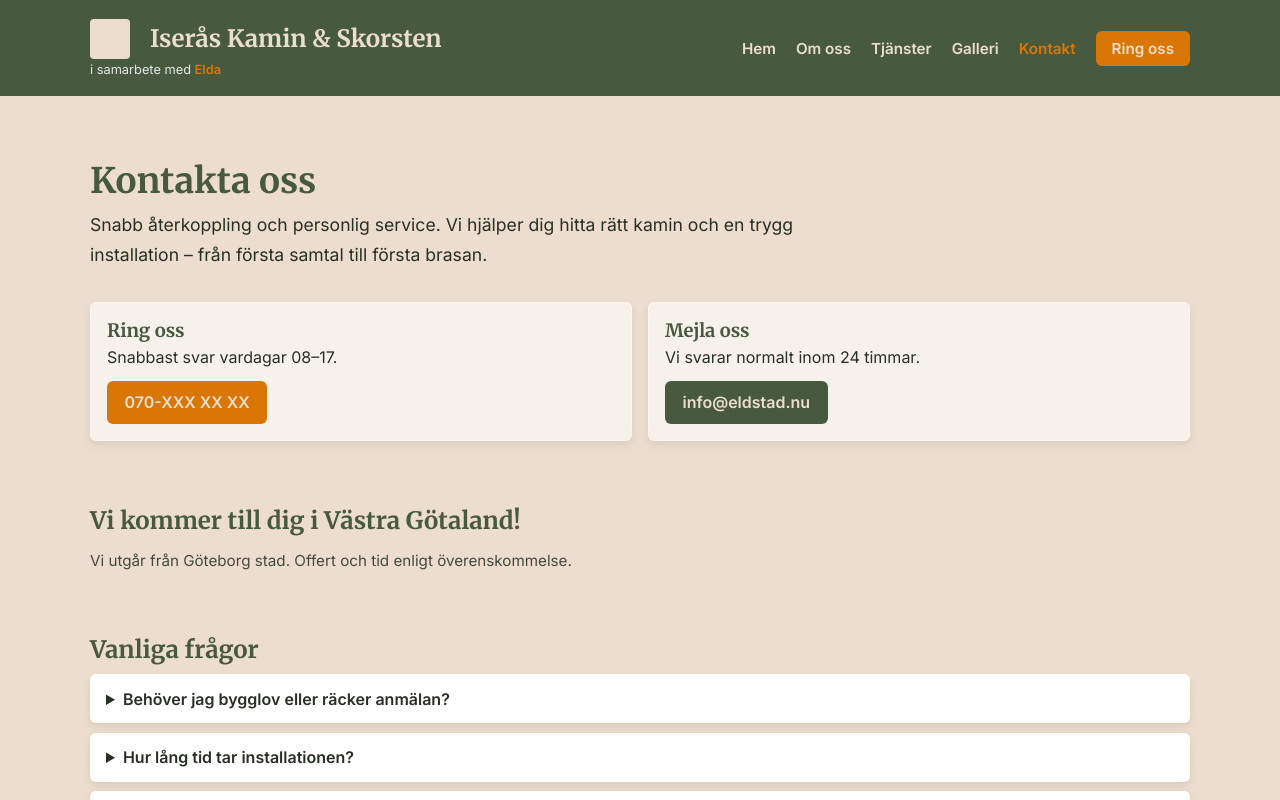
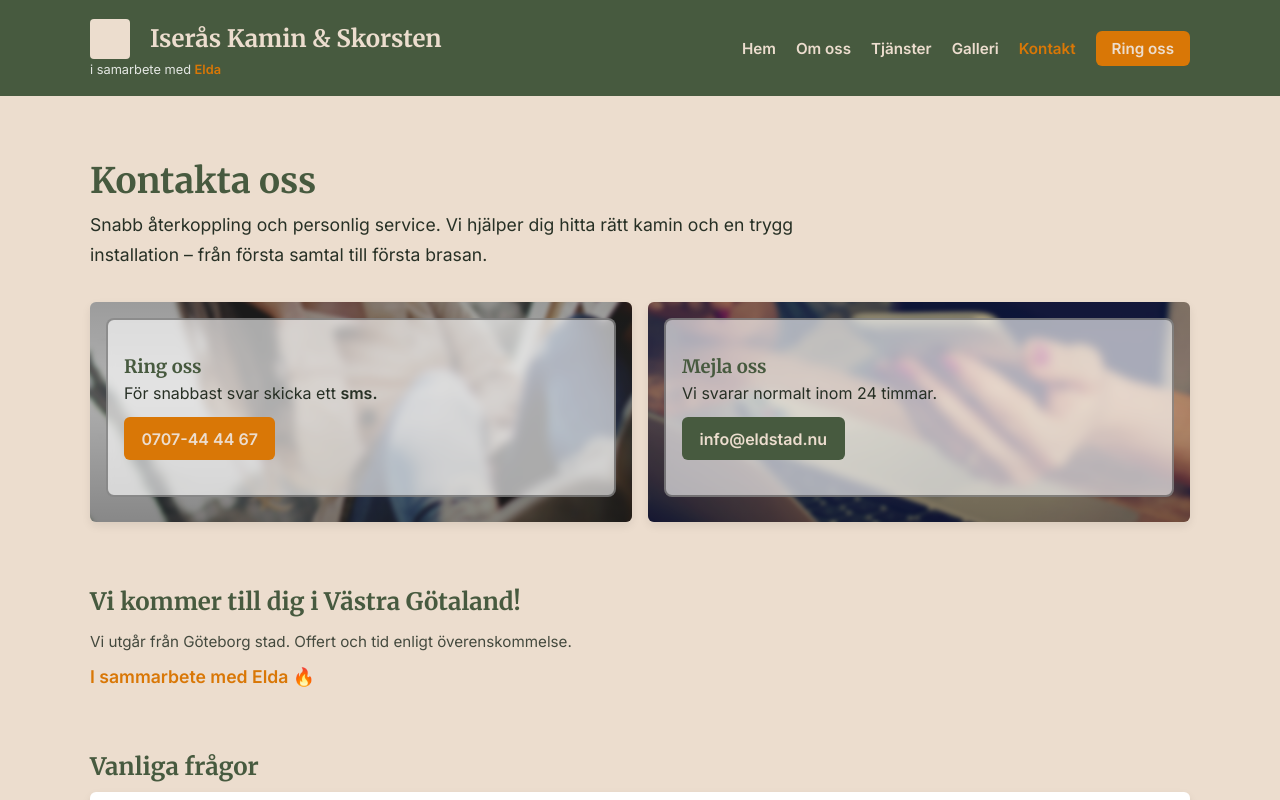
Before and after one commit to Erm0es/iser-s, a React (Vite) app in the folder iserås/client/: page /kontakt in a window 1280 px wide. Shown: the top 800 px of the page. Built offline with nearby package versions, Linux system fonts and the light colour scheme.

Commit message:
feat(contact): redesign contact page with frosted call/mail cards, blurred backgrounds and Elda collaboration link

```diff
--- a/iserås/client/src/pages/contactPage/ContactPage.css
+++ b/iserås/client/src/pages/contactPage/ContactPage.css
@@ -33,7 +33,7 @@
     margin: 0;
 }
 
-/* Kort-grid */
+/* Grid */
 .contact__cards {
     display: grid;
     grid-template-columns: repeat(auto-fit, minmax(260px, 1fr));
@@ -41,38 +41,79 @@
     margin-bottom: var(--space-xl);
 }
 
-.card {
-    padding: var(--space-m);
+/* BAS: kort med bakgrundsbild */
+.contact-card {
+    position: relative;
     border-radius: var(--radius);
-    background: #fff;
-    /* fallback */
-    border: 1px solid rgba(0, 0, 0, .06);
+    overflow: hidden;
+    min-height: 220px;
     box-shadow: var(--shadow-soft);
-    transition: transform .15s ease, box-shadow .15s ease, background .2s ease;
+    isolation: isolate;
 }
 
-@supports (backdrop-filter: blur(6px)) {
-    .card {
-        background: rgba(255, 255, 255, .6);
-        backdrop-filter: blur(6px);
-        border: 1px solid rgba(255, 255, 255, .35);
+/* Bakgrundsbild */
+.contact-card::before {
+  content: "";
+  position: absolute;
+  inset: 0;
+  background-size: cover;
+  background-position: center;
+  filter: blur(2px) brightness(0.9);
+  transform: scale(1.05);
+  z-index: -2;
+}
+
+.contact-card::after {
+    content: "";
+    position: absolute;
+    inset: 0;
+    background: linear-gradient(180deg,
+            rgba(0, 0, 0, 0.25) 0%,
+            rgba(0, 0, 0, 0.15) 40%,
+            rgba(0, 0, 0, 0.35) 100%);
+    z-index: -1;
+}
+
+/* bakgrunder */
+.call-card::before {
+    background-image: url("/images/contact/call.jpg");
+}
+
+.mail-card::before {
+    background-image: url("/images/contact/mail.jpg");
+}
+
+/* GLAS-OVERLAY för textinnehåll */
+.contact-card__glass {
+    margin: var(--space-m);
+    padding:2.2rem var(--space-m);
+    border-radius: calc(var(--radius) + 2px);
+    background: rgba(255, 255, 255, 0.637);
+    backdrop-filter: blur(4px);
+    -webkit-backdrop-filter: blur(4px);
+    border: 2px solid rgba(0, 0, 0, 0.363);
+    color: var(--skiffer);
+}
+
+/* Fallback om blur inte stöds */
+@supports not (backdrop-filter: blur(10px)) {
+    .contact-card__glass {
+        background: rgba(255, 255, 255, 0.753);
+        border-color: rgba(0, 0, 0, 0.06);
     }
 }
 
-.card:hover {
-    transform: translateY(-2px);
-    box-shadow: 0 8px 22px rgba(0, 0, 0, .08);
-}
-
-.card h3 {
+/* Typografi */
+.contact-card__glass h3 {
     margin: 0 0 .3rem;
     font-family: var(--font-heading);
     color: var(--mossa);
     font-size: 1.15rem;
 }
 
-.card p {
+.contact-card__glass p {
     margin: 0 0 .9rem;
+    font-family: var(--font-main);
 }
 
 /* Knappar */
@@ -86,9 +127,6 @@
     transition: background-color .2s ease, color .2s ease, transform .1s ease, border-color .2s ease;
 }
 
-.btn:hover {
-    transform: translateY(-1px);
-}
 
 .btn--primary {
     background: var(--glod);
@@ -96,7 +134,7 @@
 }
 
 .btn--primary:hover {
-    background: var(--skiffer);
+    background: var(--mossa);
 }
 
 .btn--secondary {
@@ -105,20 +143,9 @@
 }
 
 .btn--secondary:hover {
-    opacity: .9;
+    background: var(--glod);
 }
 
-.btn--outline {
-    background: transparent;
-    color: var(--mossa);
-    border: 2px solid var(--mossa);
-}
-
-.btn--outline:hover {
-    color: var(--bjork);
-    background: var(--mossa);
-    border-color: var(--mossa);
-}
 
 /* Serviceområde */
 .contact__service {
@@ -134,6 +161,24 @@
 .muted {
     opacity: .85;
     font-size: .95rem;
+}
+
+.contact__partner {
+  margin-top: 0.4rem;
+  font-size: 1.1rem;
+  color: var(--skiffer);
+}
+
+.contact__partner a {
+  color: var(--glod);
+  font-weight: 600;
+  text-decoration: none;
+  transition: color 0.2s ease;
+}
+
+.contact__partner a:hover {
+  color: var(--mossa);
+  text-decoration: underline;
 }
 
 /* FAQ */
@@ -171,7 +216,19 @@
     }
 
     .btn {
-        width: 100%;
+        width: 50%;
         text-align: center;
     }
 }
+
+@media (max-width: 480px) {
+    .contact-card__glass {
+        margin: var(--space-s);
+        padding: var(--space-m);
+    }
+
+    .btn {
+        width: 50%;
+        text-align: center;
+    }
+}
--- a/iserås/client/src/pages/contactPage/ContactPage.tsx
+++ b/iserås/client/src/pages/contactPage/ContactPage.tsx
@@ -16,20 +16,22 @@ export default function ContactPage() {
 
         {/* Kort-grid med CTA */}
         <section className="contact__cards" aria-label="Kontaktvägar">
-          <article className="card">
-            <h3>Ring oss</h3>
-            <p>Snabbast svar vardagar 08–17.</p>
-            <a className="btn btn--primary" href="tel:+4670XXXXXXX">
-              070-XXX XX XX
-            </a>
+          {/* CALL */}
+          <article className="contact-card call-card">
+            <div className="contact-card__glass">
+              <h3>Ring oss</h3>
+              <p>För snabbast svar skicka ett <strong>sms.</strong></p>
+              <a className="btn btn--primary" href="tel:+46707444467">0707-44 44 67</a>
+            </div>
           </article>
 
-          <article className="card">
-            <h3>Mejla oss</h3>
-            <p>Vi svarar normalt inom 24 timmar.</p>
-            <a className="btn btn--secondary" href="mailto:info@eldstad.nu">
-              info@eldstad.nu
-            </a>
+          {/* MAIL */}
+          <article className="contact-card mail-card">
+            <div className="contact-card__glass">
+              <h3>Mejla oss</h3>
+              <p>Vi svarar normalt inom 24 timmar.</p>
+              <a className="btn btn--secondary" href="mailto:info@eldstad.nu">info@eldstad.nu</a>
+            </div>
           </article>
         </section>
 
@@ -38,6 +40,15 @@ export default function ContactPage() {
           <h2>Vi kommer till dig i Västra Götaland!</h2>
           <p className="muted">
             Vi utgår från Göteborg stad. Offert och tid enligt överenskommelse.
+          </p>
+          <p className="contact__partner">
+            <a
+              href="https://eldabutiken.se/butik/goteborg-centrum/"
+              target="_blank"
+              rel="noopener noreferrer"
+            >
+             I sammarbete med Elda 🔥
+            </a>
           </p>
         </section>
 
```
Also changed, not shown: iserås/client/public/images/contact/call.jpg (added), iserås/client/public/images/contact/mail.jpg (added).
